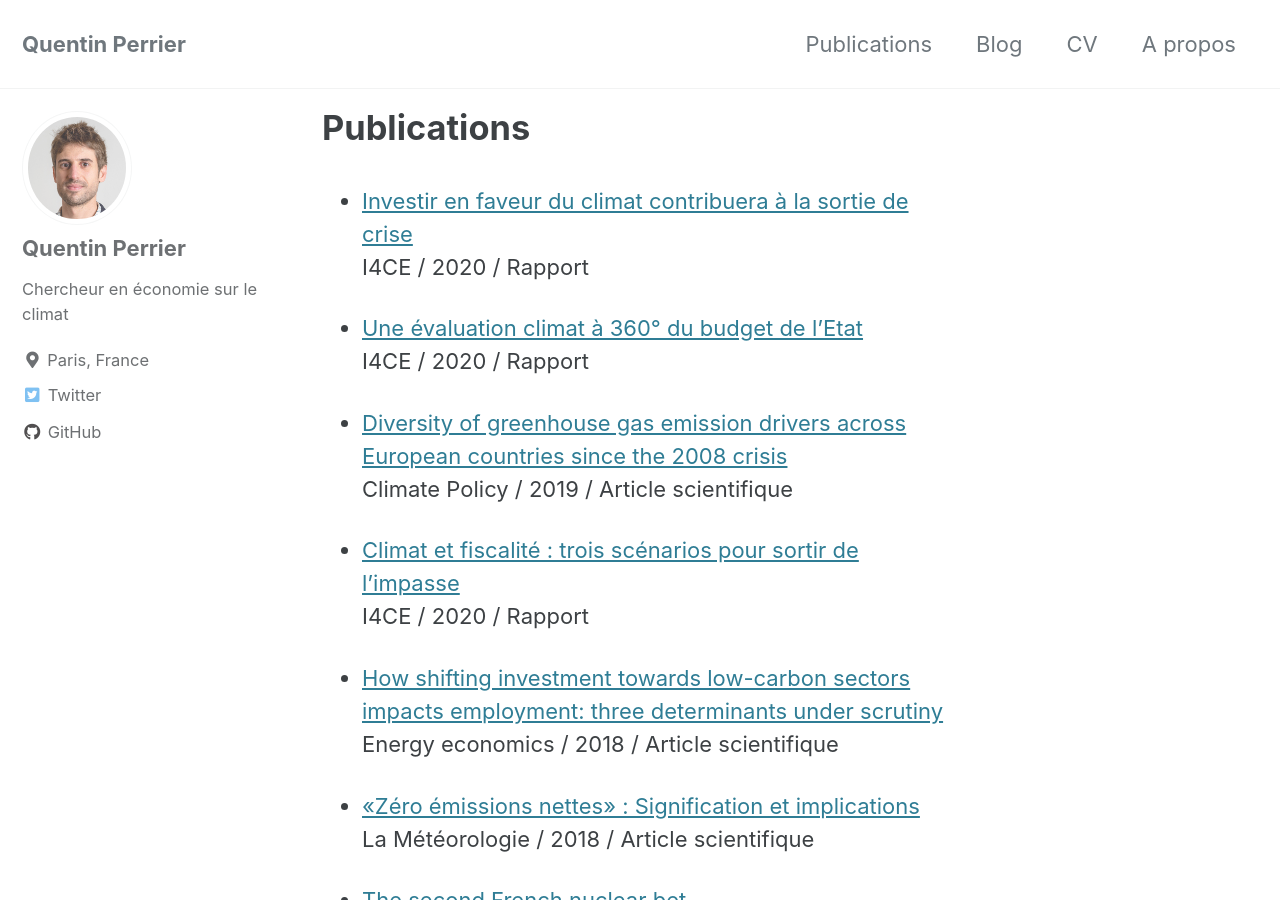
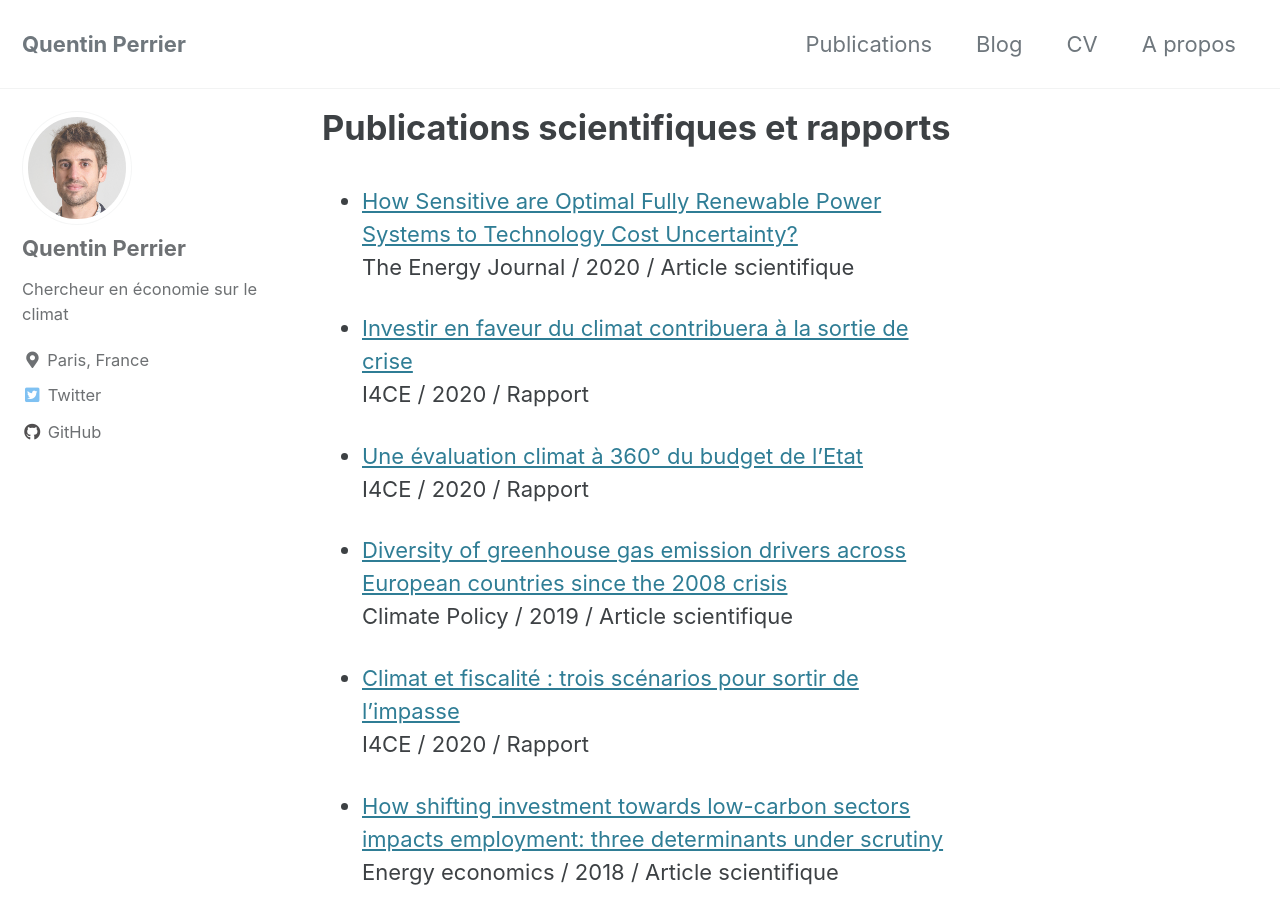
Before and after one commit to QuentinPerrier/QuentinPerrier.github.io, a Jekyll site: the page built from _pages/publications.md, in a window 1280 px wide and 900 px high. Built offline with Jekyll 4.4.1, drawn with Linux system fonts in a browser that asks for light colours; cached includes are drawn as plain includes.

```diff
--- a/_pages/publications.md
+++ b/_pages/publications.md
@@ -1,8 +1,10 @@
 ---
-title: "Publications"
+title: "Publications scientifiques et rapports"
 permalink: /publications/
 ---
 
+ - [How Sensitive are Optimal Fully Renewable Power Systems to Technology Cost Uncertainty?](https://doi.org/10.5547/01956574.43.1.bshi) <br/>
+The Energy Journal / 2020 / Article scientifique
 
  - [Investir en faveur du climat contribuera à la sortie de crise](https://www.i4ce.org/download/investissements-climat-dans-la-sortie-de-crise-covid19/) <br/>
  I4CE / 2020 / Rapport
```
Also changed, not shown: _posts/2020-11-30-mix-renouvelable.markdown (added, +29 -0 lines), _posts/2020-11-6-laRecherche-planRelance.markdown (added, +25 -0 lines).
